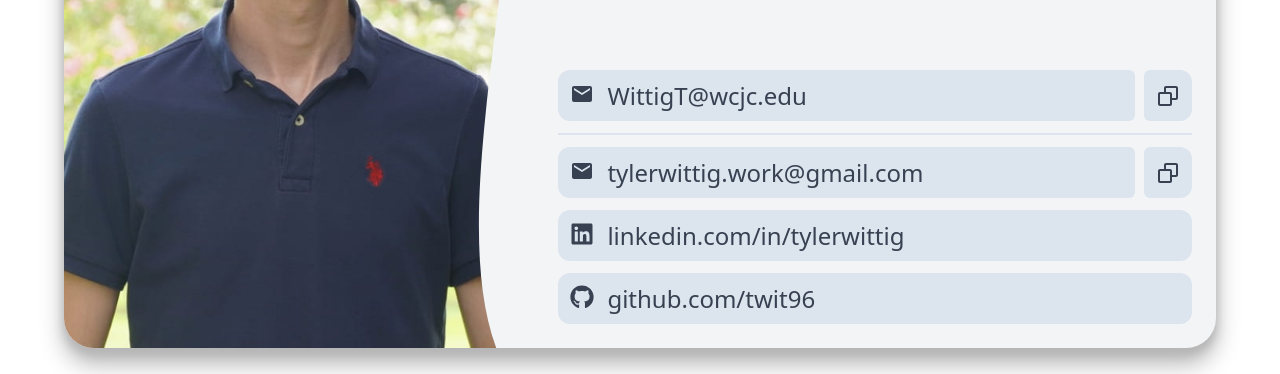
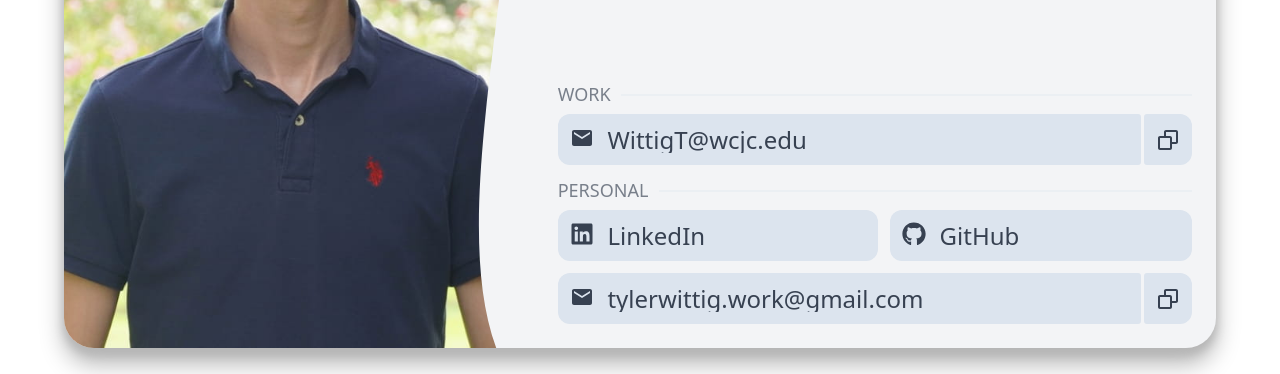
Before and after one commit to twit96/business-card, a React (Vite) app: page / in a window 1280 px wide. Shown: the part 381-755 px from the top of the page. Built offline with nearby package versions, Linux system fonts and the light colour scheme.

Commit message:
feat: categorized contact links with work/personal grouping

```diff
--- a/src/components/ContactLink/ContactLink.module.css
+++ b/src/components/ContactLink/ContactLink.module.css
@@ -1,24 +1,38 @@
 .wrapper {
+  flex-grow: 1;
+  border-radius: 0.5rem;
+  overflow: hidden;
+  line-height: 1; /* fix svg vertical alignment */
+
   display: flex;
   align-items: stretch;
   justify-content: space-between;
-  gap: 0.375rem;
-
-  border-radius: 0.5rem;
-  overflow: hidden;
-
-  line-height: 1; /* fix svg vertical alignment */
+  gap: 0.125rem;
 
   > * {
     padding: 0.5rem;
-    border-radius: 0.25rem;
+    border-radius: 0.125rem;
     background: var(--surface-diminished);
+  }
+  > .link {
+    flex: 1;
+    min-width: 0;    /* allow shrinking so label can truncate */
+  }
+  > .copyButton {
+    flex-shrink: 0;  /* never shrink */
   }
 }
 
 .link {
-  flex: 1;
   display: flex;
   align-items: center;
   gap: 1ch;
 }
+
+.label {
+  overflow: hidden;
+  text-overflow: ellipsis;
+  white-space: nowrap;
+  min-width: 0;
+  line-height: 1.125;
+}
--- a/src/components/ContactList/ContactList.jsx
+++ b/src/components/ContactList/ContactList.jsx
@@ -1,15 +1,13 @@
+import React from 'react'
 import styles from './ContactList.module.css'
 import ContactLink from '../ContactLink'
 
-import { contacts } from '../../data/contacts'
+import { categoryOrder, contacts } from '../../data/contacts'
 import { intros, defaultIntro } from '../../data/intros'
 
 export default function ContactList() {
   const params = new URLSearchParams(window.location.search)
   const { subject, body } = intros[params.get('intro')] ?? defaultIntro
-
-  const workContacts = contacts.filter(c => c.category === 'work')
-  const personalContacts = contacts.filter(c => c.category === 'personal')
 
   const buildHref = ({ id, href }) => {
     if (id === 'email-work') {
@@ -30,9 +28,20 @@ export default function ContactList() {
 
   return (
     <nav className={styles.list}>
-      {renderLinks(workContacts)}
-      <hr className={styles.divider} />
-      {renderLinks(personalContacts)}
+      {categoryOrder.map(({ key, label }) => {
+        const group = contacts.filter(c => c.category === key)
+        if (!group.length) return null
+        return (
+          <React.Fragment key={key}>
+            <p className={styles.categoryLabel}>
+              <span>{label}</span>
+            </p>
+            <div className={styles.linkGroup}>
+              {renderLinks(group)}
+            </div>
+          </React.Fragment>
+        )
+      })}
     </nav>
   )
 }
--- a/src/components/ContactList/ContactList.module.css
+++ b/src/components/ContactList/ContactList.module.css
@@ -1,5 +1,35 @@
 .list {
   display: grid;
-  gap: 0.5rem;
+  gap: 0.25rem;
   margin-top: auto;
 }
+
+.categoryLabel {
+  font-size: 0.75em;
+  text-transform: uppercase;
+  opacity: 0.65;
+  margin-top: 0.25rem;
+  position: relative;
+}
+/* add decorative line */
+.categoryLabel span {
+  background: var(--surface);
+  padding-inline-end: 1ch;
+  position: relative;
+  z-index: 1;
+}
+.categoryLabel::after {
+  content: '';
+  position: absolute;
+  top: 50%; transform: translateY(-50%);
+  left: 0; right: 0;
+  height: 1px;
+  background: var(--surface-diminished);
+}
+
+.linkGroup {
+  display: flex;
+  flex-wrap: wrap;
+  gap: 0.5rem;
+  overflow: hidden;
+}
--- a/src/components/Header/Header.module.css
+++ b/src/components/Header/Header.module.css
@@ -3,7 +3,7 @@
   gap: 0.125rem;
 
   padding-bottom: 1rem;
-  border-bottom: 0.125ch solid var(--surface-diminished);
+  border-bottom: 1px solid var(--surface-diminished);
 }
 
 .title { font-weight: 500; }
--- a/src/data/contacts.jsx
+++ b/src/data/contacts.jsx
@@ -1,5 +1,10 @@
 import { MdEmail as EmailIcon } from 'react-icons/md'
 import { FaLinkedin as LinkedinIcon, FaGithub as GithubIcon } from 'react-icons/fa'
+
+export const categoryOrder = [
+  { key: 'work', label: 'Work' },
+  { key: 'personal', label: 'Personal' },
+]
 
 export const contacts = [
   {
@@ -11,6 +16,20 @@ export const contacts = [
     category: 'work',
   },
   {
+    id: 'linkedin',
+    href: 'https://linkedin.com/in/tylerwittig',
+    icon: <LinkedinIcon />,
+    label: 'LinkedIn',
+    category: 'personal',
+  },
+  {
+    id: 'github',
+    href: 'https://github.com/twit96',
+    icon: <GithubIcon />,
+    label: 'GitHub',
+    category: 'personal',
+  },
+  {
     id: 'email-freelance',
     href: 'mailto:tylerwittig.work@gmail.com',
     icon: <EmailIcon />,
@@ -18,18 +37,4 @@ export const contacts = [
     copyValue: 'tylerwittig.work@gmail.com',
     category: 'personal',
   },
-  {
-    id: 'linkedin',
-    href: 'https://linkedin.com/in/tylerwittig',
-    icon: <LinkedinIcon />,
-    label: 'linkedin.com/in/tylerwittig',
-    category: 'personal',
-  },
-  {
-    id: 'github',
-    href: 'https://github.com/twit96',
-    icon: <GithubIcon />,
-    label: 'github.com/twit96',
-    category: 'personal',
-  },
 ];
```
